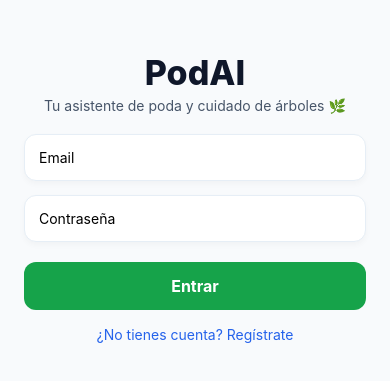
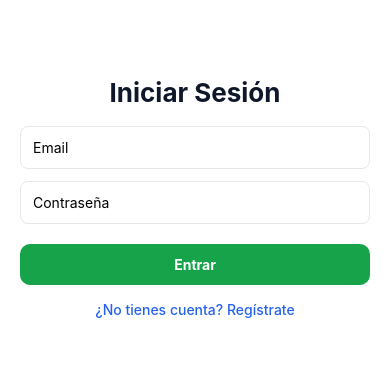
Before and after one commit to fergil76/podAI, a React Native app: screen /Login in a window 390 px wide. Shown: the part 225-606 px from the top of the page. Built offline with nearby package versions, Linux system fonts and the light colour scheme.

Commit message:
WIP: avances en Login, Registro y navegación

```diff
--- a/src/navigation/AppNavigator.js
+++ b/src/navigation/AppNavigator.js
@@ -3,7 +3,6 @@ import { createNativeStackNavigator } from "@react-navigation/native-stack";
 import LoginScreen from "../screens/LoginScreen";
 import RegisterScreen from "../screens/RegisterScreen";
 import HomeScreen from "../screens/HomeScreen";
-import ProfileScreen from "../screens/ProfileScreen";
 
 const Stack = createNativeStackNavigator();
 
@@ -13,7 +12,6 @@ export default function AppNavigator() {
       <Stack.Screen name="Login" component={LoginScreen} />
       <Stack.Screen name="Register" component={RegisterScreen} />
       <Stack.Screen name="Home" component={HomeScreen} />
-      <Stack.Screen name="Profile" component={ProfileScreen} />
     </Stack.Navigator>
   );
 }
--- a/src/screens/LoginScreen.js
+++ b/src/screens/LoginScreen.js
@@ -1,5 +1,12 @@
 import React, { useState } from "react";
-import { View, Text, TextInput, TouchableOpacity, StyleSheet, Alert } from "react-native";
+import {
+  View,
+  Text,
+  TextInput,
+  TouchableOpacity,
+  StyleSheet,
+  Alert,
+} from "react-native";
 
 export default function LoginScreen({ navigation }) {
   const [email, setEmail] = useState("");
@@ -10,9 +17,8 @@ export default function LoginScreen({ navigation }) {
       Alert.alert("Error", "Por favor completa todos los campos.");
       return;
     }
-    // Usuario de prueba
     if (email === "test@test.com" && password === "1234") {
-      navigation.replace("Home", { email });
+      navigation.replace("Home");
     } else {
       Alert.alert("Error", "Email o contraseña incorrectos.");
     }
@@ -20,8 +26,7 @@ export default function LoginScreen({ navigation }) {
 
   return (
     <View style={styles.container}>
-      <Text style={styles.title}>PodAI</Text>
-      <Text style={styles.subtitle}>Tu asistente de poda y cuidado de árboles 🌿</Text>
+      <Text style={styles.title}>Iniciar Sesión</Text>
 
       <TextInput
         placeholder="Email"
@@ -29,7 +34,6 @@ export default function LoginScreen({ navigation }) {
         style={styles.input}
         value={email}
         onChangeText={setEmail}
-        autoCapitalize="none"
       />
       <TextInput
         placeholder="Contraseña"
@@ -43,7 +47,8 @@ export default function LoginScreen({ navigation }) {
         <Text style={styles.buttonText}>Entrar</Text>
       </TouchableOpacity>
 
-      <TouchableOpacity onPress={() => navigation.replace("Register")}>
+      {/* Link hacia registro */}
+      <TouchableOpacity onPress={() => navigation.navigate("Register")}>
         <Text style={styles.link}>¿No tienes cuenta? Regístrate</Text>
       </TouchableOpacity>
     </View>
@@ -51,54 +56,10 @@ export default function LoginScreen({ navigation }) {
 }
 
 const styles = StyleSheet.create({
-  container: {
-    flex: 1,
-    justifyContent: "center",
-    padding: 24,
-    backgroundColor: "#f8fafc"
-  },
-  title: {
-    fontSize: 34,
-    fontWeight: "800",
-    textAlign: "center",
-    color: "#0f172a",
-    marginBottom: 4
-  },
-  subtitle: {
-    fontSize: 14,
-    textAlign: "center",
-    color: "#475569",
-    marginBottom: 20
-  },
-  input: {
-    borderWidth: 1,
-    borderColor: "#e6eef6",
-    backgroundColor: "#ffffff",
-    padding: 14,
-    marginBottom: 14,
-    borderRadius: 12,
-    shadowColor: "#000",
-    shadowOpacity: 0.03,
-    shadowOffset: { width: 0, height: 3 },
-    shadowRadius: 6,
-    elevation: 2
-  },
-  button: {
-    backgroundColor: "#16A34A",
-    padding: 14,
-    borderRadius: 12,
-    alignItems: "center",
-    marginTop: 6
-  },
-  buttonText: {
-    color: "#fff",
-    fontWeight: "700",
-    fontSize: 16
-  },
-  link: {
-    marginTop: 16,
-    textAlign: "center",
-    color: "#2563eb",
-    fontSize: 14
-  }
+  container: { flex: 1, justifyContent: "center", padding: 20, backgroundColor: "#fff" },
+  title: { fontSize: 26, fontWeight: "700", marginBottom: 18, textAlign: "center", color: "#0f172a" },
+  input: { borderWidth: 1, borderColor: "#e5e7eb", padding: 12, marginBottom: 12, borderRadius: 8 },
+  button: { backgroundColor: "#16A34A", padding: 12, borderRadius: 10, alignItems: "center", marginTop: 8 },
+  buttonText: { color: "#fff", fontWeight: "700" },
+  link: { marginTop: 16, textAlign: "center", color: "#2563eb", fontWeight: "500" },
 });
--- a/src/screens/RegisterScreen.js
+++ b/src/screens/RegisterScreen.js
@@ -1,5 +1,12 @@
 import React, { useState } from "react";
-import { View, Text, TextInput, TouchableOpacity, StyleSheet, Alert } from "react-native";
+import {
+  View,
+  Text,
+  TextInput,
+  TouchableOpacity,
+  StyleSheet,
+  Alert,
+} from "react-native";
 
 export default function RegisterScreen({ navigation }) {
   const [email, setEmail] = useState("");
@@ -8,21 +15,22 @@ export default function RegisterScreen({ navigation }) {
 
   const handleRegister = () => {
     if (!email || !password || !confirmPassword) {
-      Alert.alert("Error", "Por favor completa todos los campos");
+      Alert.alert("Error", "Por favor completa todos los campos.");
       return;
     }
     if (password !== confirmPassword) {
-      Alert.alert("Error", "Las contraseñas no coinciden");
+      Alert.alert("Error", "Las contraseñas no coinciden.");
       return;
     }
-    Alert.alert("¡Listo!", "Cuenta creada correctamente 🎉");
-    navigation.replace("Home", { email });
+
+    // Aquí en un futuro llamaremos al backend para registrar usuarios
+    Alert.alert("Registro exitoso", "Ahora puedes iniciar sesión.");
+    navigation.replace("Login"); // 🔑 vuelve automáticamente al Login
   };
 
   return (
     <View style={styles.container}>
-      <Text style={styles.title}>Crear Cuenta</Text>
-      <Text style={styles.subtitle}>Empieza a cuidar tus árboles con PodAI</Text>
+      <Text style={styles.title}>Registro</Text>
 
       <TextInput
         placeholder="Email"
@@ -30,7 +38,6 @@ export default function RegisterScreen({ navigation }) {
         style={styles.input}
         value={email}
         onChangeText={setEmail}
-        autoCapitalize="none"
       />
       <TextInput
         placeholder="Contraseña"
@@ -40,7 +47,7 @@ export default function RegisterScreen({ navigation }) {
         onChangeText={setPassword}
       />
       <TextInput
-        placeholder="Confirmar Contraseña"
+        placeholder="Confirmar contraseña"
         secureTextEntry
         style={styles.input}
         value={confirmPassword}
@@ -48,29 +55,21 @@ export default function RegisterScreen({ navigation }) {
       />
 
       <TouchableOpacity style={styles.button} onPress={handleRegister}>
-        <Text style={styles.buttonText}>Registrarse</Text>
+        <Text style={styles.buttonText}>Registrarme</Text>
       </TouchableOpacity>
 
       <TouchableOpacity onPress={() => navigation.replace("Login")}>
-        <Text style={styles.link}>¿Ya tienes cuenta? Inicia Sesión</Text>
+        <Text style={styles.link}>¿Ya tienes cuenta? Inicia sesión</Text>
       </TouchableOpacity>
     </View>
   );
 }
 
 const styles = StyleSheet.create({
-  container: { flex: 1, justifyContent: "center", padding: 24, backgroundColor: "#f8fafc" },
-  title: { fontSize: 28, fontWeight: "800", textAlign: "center", color: "#0f172a", marginBottom: 6 },
-  subtitle: { fontSize: 14, textAlign: "center", color: "#475569", marginBottom: 18 },
-  input: {
-    borderWidth: 1,
-    borderColor: "#e6eef6",
-    backgroundColor: "#fff",
-    padding: 14,
-    marginBottom: 12,
-    borderRadius: 12
-  },
-  button: { backgroundColor: "#2563eb", padding: 14, borderRadius: 12, alignItems: "center", marginTop: 6 },
-  buttonText: { color: "#fff", fontWeight: "700", fontSize: 16 },
-  link: { marginTop: 14, textAlign: "center", color: "#2563eb" }
+  container: { flex: 1, justifyContent: "center", padding: 20, backgroundColor: "#fff" },
+  title: { fontSize: 26, fontWeight: "700", marginBottom: 18, textAlign: "center", color: "#0f172a" },
+  input: { borderWidth: 1, borderColor: "#e5e7eb", padding: 12, marginBottom: 12, borderRadius: 8 },
+  button: { backgroundColor: "#2563eb", padding: 12, borderRadius: 10, alignItems: "center", marginTop: 8 },
+  buttonText: { color: "#fff", fontWeight: "700" },
+  link: { marginTop: 16, textAlign: "center", color: "#16A34A", fontWeight: "500" },
 });
```
